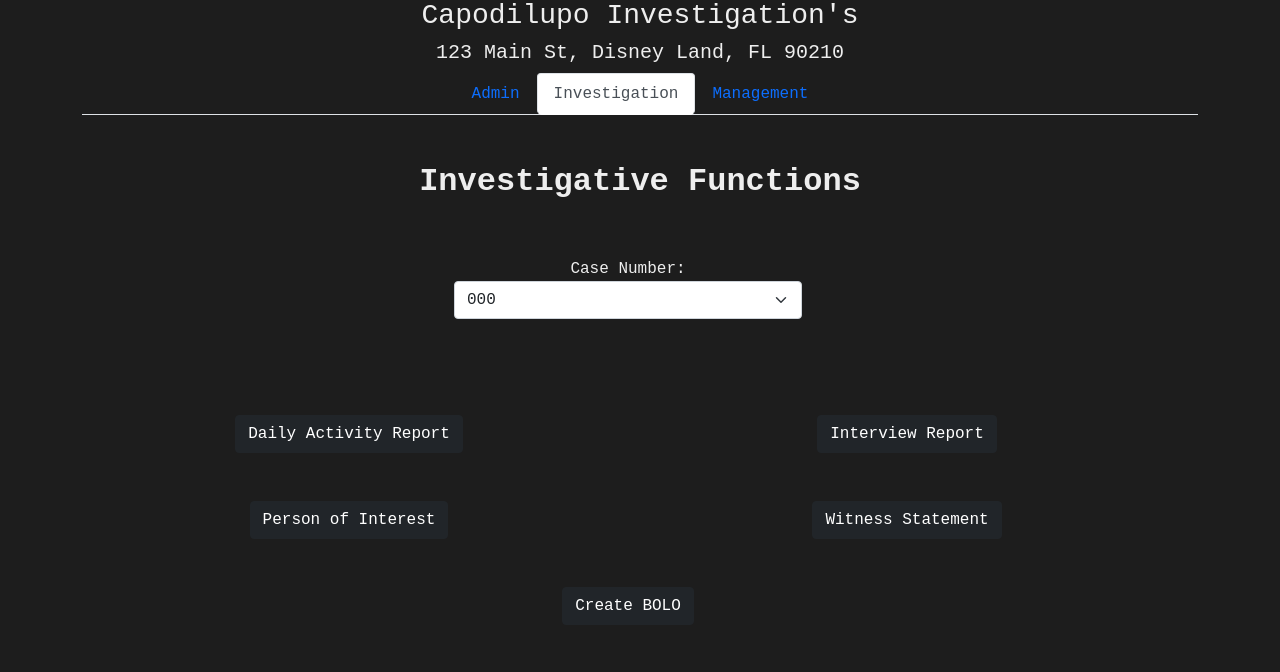
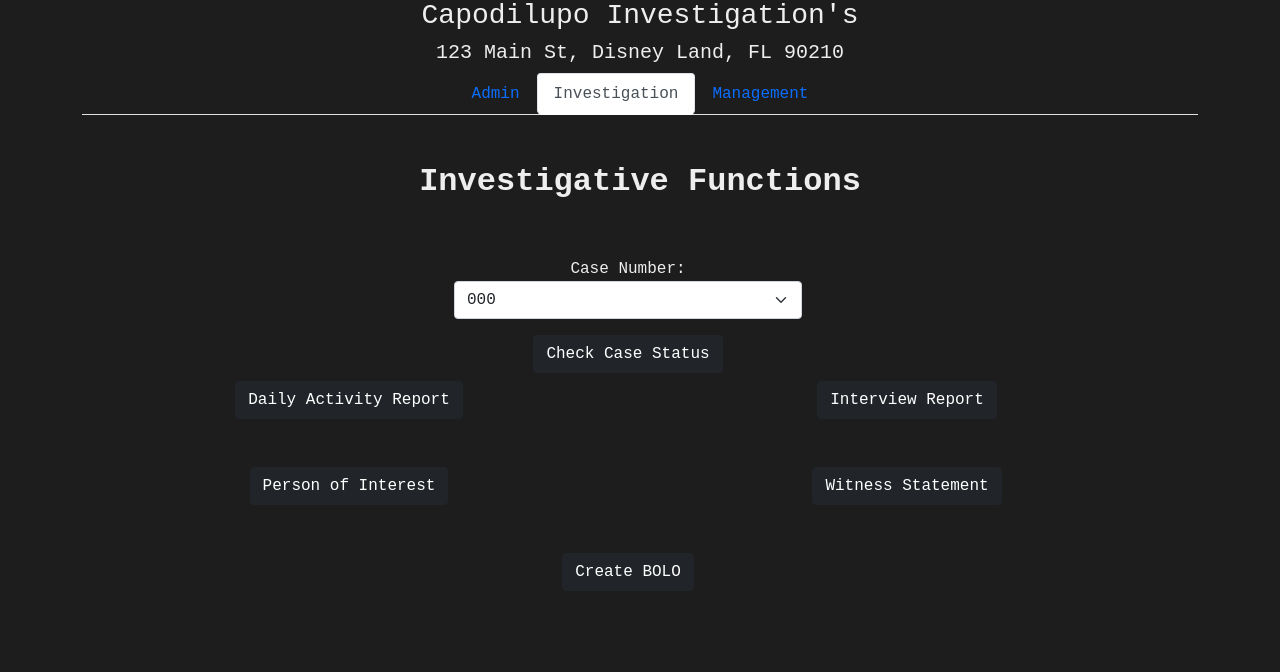
Before and after one commit to DonaldCapodilupo/Ultimate-Security-Software, a Flask app: template templates/main.html in a window 1280 px wide, after a click on "Investigation". Shown: the part 17-689 px from the top of the page. Run offline with Flask 3, Linux system fonts and the light colour scheme; the template is opened without the code that fills it: most values are stand-ins (such as "Sample title", 1, 10 or a date in 2020).

Commit message:
Moved check case status button for testing convenience.

```diff
--- a/templates/main.html
+++ b/templates/main.html
@@ -109,10 +109,7 @@
                             </button>
                         </div>
                         <div class="col">
-                            <button class="btn btn-dark mr-2" type="submit" name="submit_button"
-                                    value="Check Case Status" formnovalidate>
-                                Check Case Status
-                            </button>
+
                         </div>
                     </div>
 
@@ -130,9 +127,10 @@
                 <div class="row mt-5 text-center">
                     <h2><b>Investigative Functions</b></h2>
 
-                    <div class="row text-center mt-5 mb-5">
-                    <div class="col"></div>
+                    <div class="row text-center mt-5">
+                        <div class="col"></div>
                         <div class="col">
+
                             <label for="Case Number">Case Number:</label>
                             <select class="form-select" aria-label="Default select example" id="Case Number"
                                     name="Case Number">
@@ -140,11 +138,15 @@
                                     <option value="{{ value }}">{{ value }}</option>
                                 {% endfor %}
                             </select>
+                            <button class="btn btn-dark mt-3" type="submit" name="submit_button"
+                                    value="Check Case Status" formnovalidate>
+                                Check Case Status
+                            </button>
                         </div>
-                    <div class="col"></div>
+                        <div class="col"></div>
                     </div>
 
-                    <div class="row mt-5">
+                    <div class="row mt-2">
                         <div class="col">
                             <button class="btn btn-dark mr-2" type="submit" name="submit_button"
                                     value="Daily Activity Report">
```
